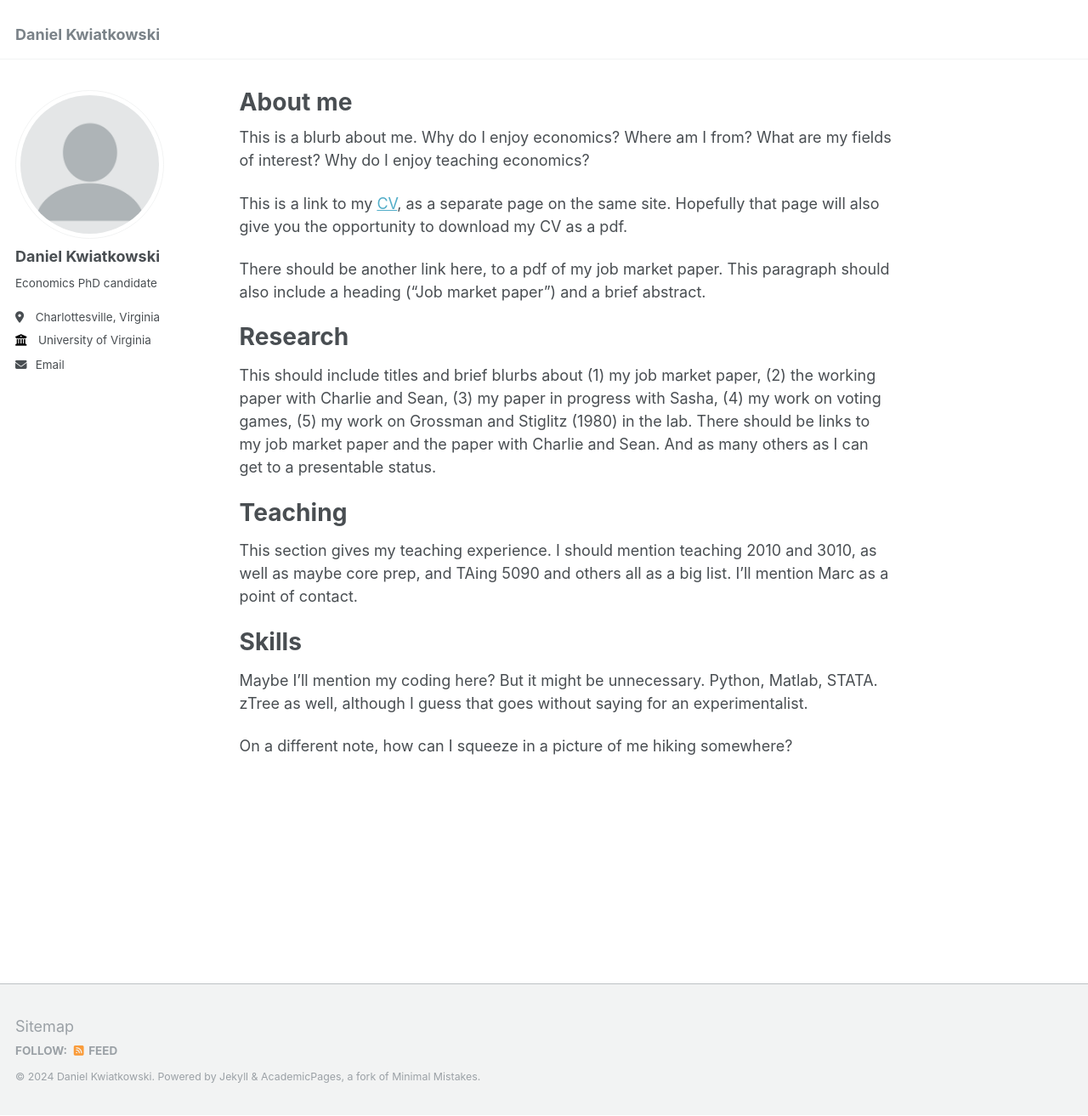
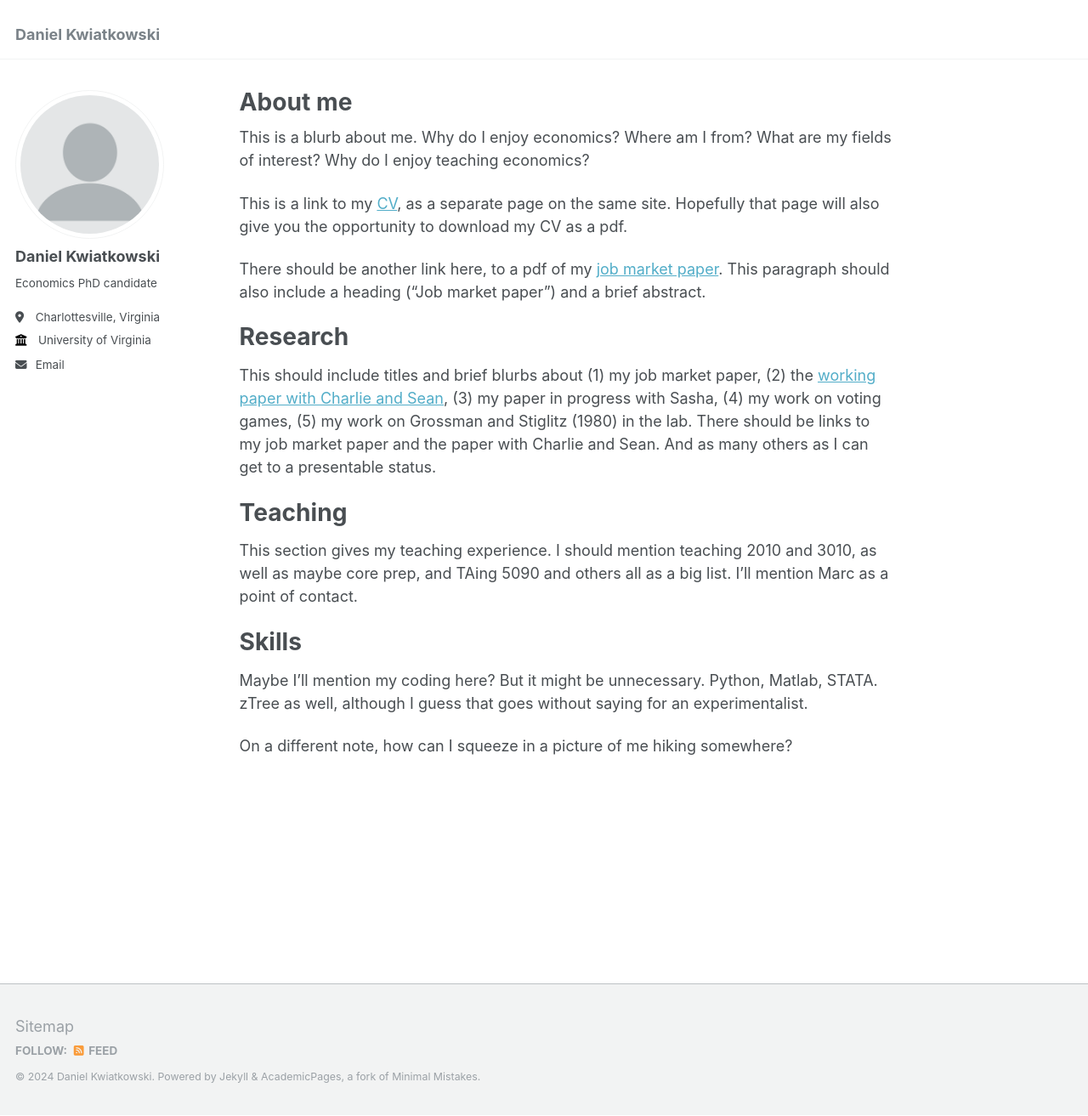
Before and after one commit to dvkwiat/dvkwiat.github.io, a Jekyll site: the page built from _pages/about.md, in a window 1280 px wide and 1313 px high. Shown: the whole window at 85% size. Built offline with Jekyll 4.4.1, drawn with Linux system fonts in a browser that asks for light colours; part of the change alters nothing that is shown.

```diff
--- a/_pages/about.md
+++ b/_pages/about.md
@@ -11,11 +11,11 @@ This is a blurb about me. Why do I enjoy economics? Where am I from? What are my
 
 This is a link to my [CV](https://dvkwiat.github.io/cv), as a separate page on the same site. Hopefully that page will also give you the opportunity to download my CV as a pdf.
 
-There should be another link here, to a pdf of my job market paper. This paragraph should also include a heading ("Job market paper") and a brief abstract.
+There should be another link here, to a pdf of my [job market paper](../files/paper2.pdf). This paragraph should also include a heading ("Job market paper") and a brief abstract.
 
 Research
 ======
-This should include titles and brief blurbs about (1) my job market paper, (2) the working paper with Charlie and Sean, (3) my paper in progress with Sasha, (4) my work on voting games, (5) my work on Grossman and Stiglitz (1980) in the lab. There should be links to my job market paper and the paper with Charlie and Sean. And as many others as I can get to a presentable status.
+This should include titles and brief blurbs about (1) my job market paper, (2) the [working paper with Charlie and Sean](../files/paper3.pdf), (3) my paper in progress with Sasha, (4) my work on voting games, (5) my work on Grossman and Stiglitz (1980) in the lab. There should be links to my job market paper and the paper with Charlie and Sean. And as many others as I can get to a presentable status.
 
 Teaching
 ======
```
